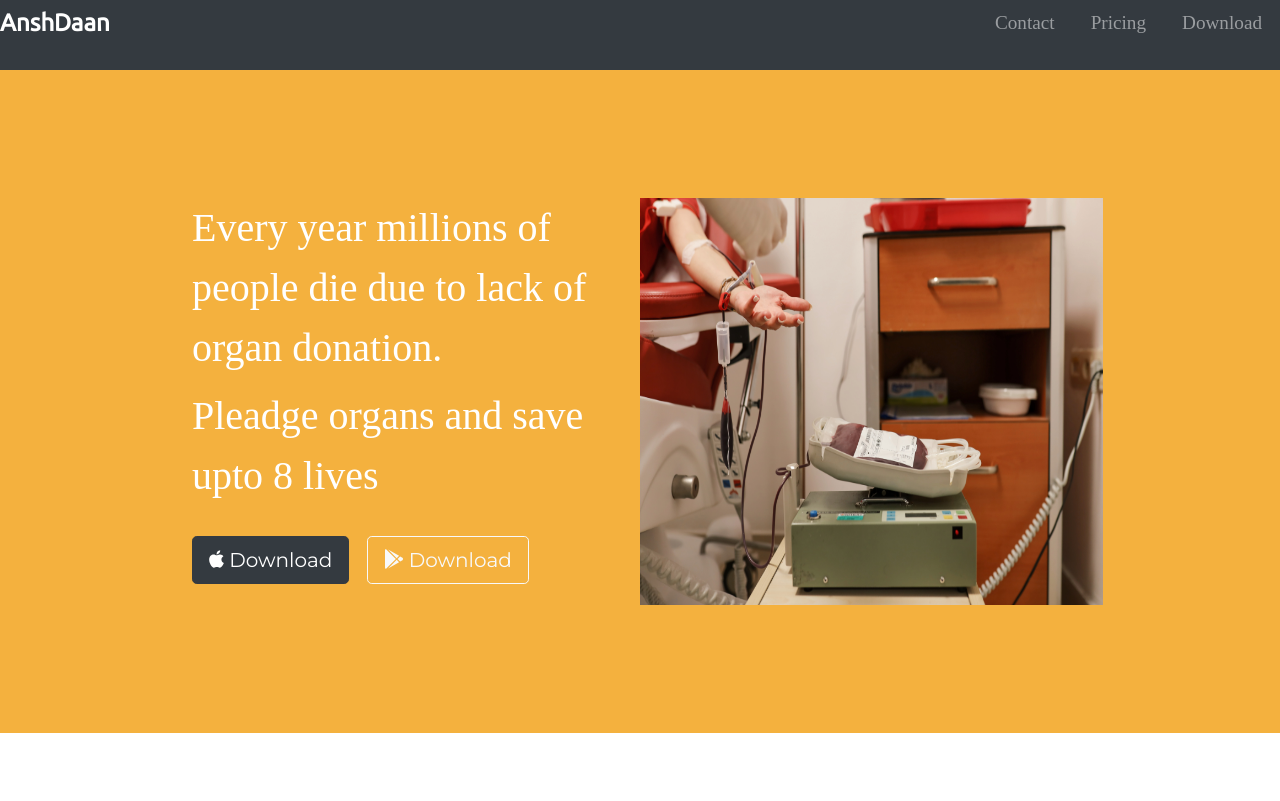
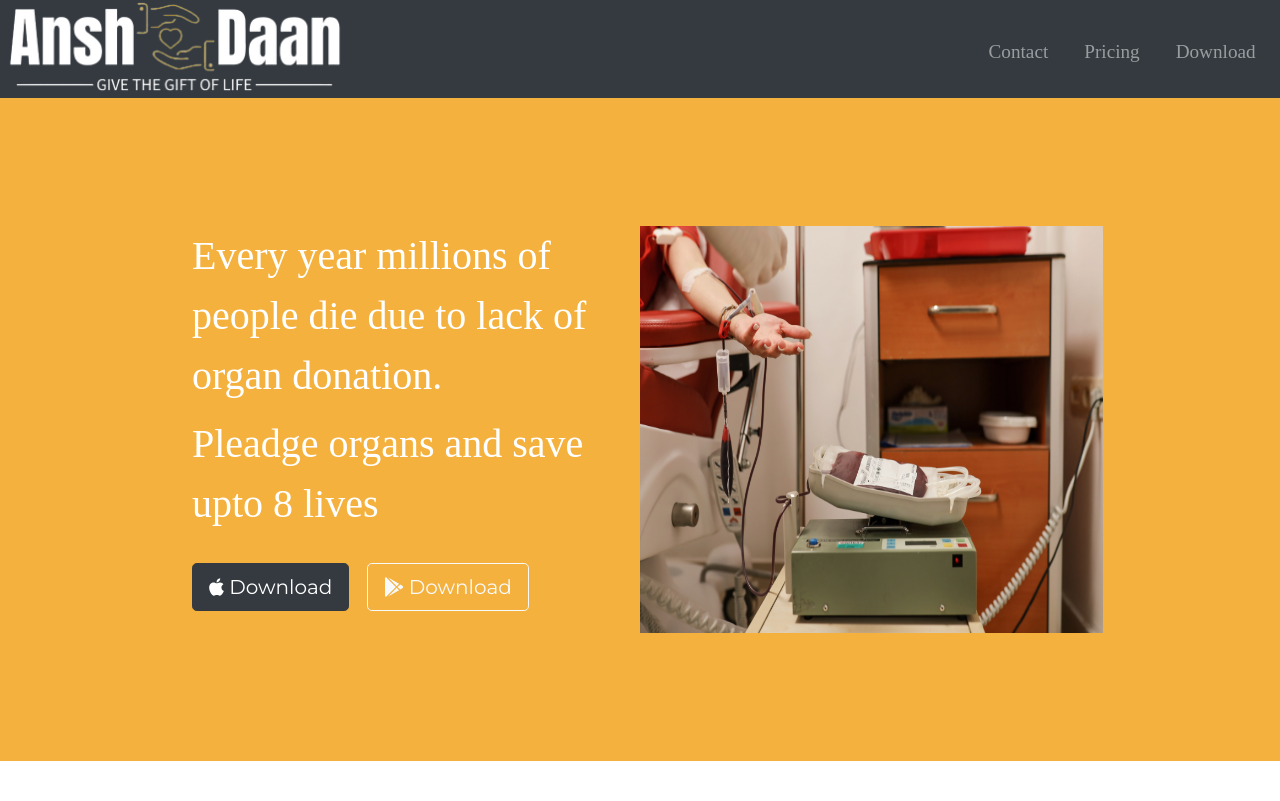
Before and after one commit to unique-gravel/Allograft-Project, a PHP site: page / in a window 1280 px wide. Shown: the top 801 px of the page. Run offline with PHP 8.4, Linux system fonts and the light colour scheme; some libraries are stand-ins or nearby versions.

Commit message:
replaced project name AnshDaan with appropriate logo in the navigation bar; added tab icon for index.html page; made necessary changes to the styles.css file to resize the navigation bar and adjust positioning of the contents of the same.

```diff
--- a/css/styles.css
+++ b/css/styles.css
@@ -45,13 +45,16 @@ p {
 /* Navigation Bar */
 
 .navbar {
-  padding: 0 0 1.5rem;
+  padding: 0 0 .1rem;
 }
 
 .navbar-brand {
   font-family: "Ubuntu";
-  font-size: 1.5rem;
+  font-size: 2.5rem;
   font-weight: bold;
+  padding-top: .5rem;
+  padding-left: 1rem;
+  padding-bottom: .5rem;
 }
 
 .nav-item {
@@ -62,6 +65,12 @@ p {
   font-size: 1.2rem;
   font-family: "Montserrat-Light";
 }
+
+#navbarTogglerDemo02 {
+  padding-top: .5rem;
+  padding-right: .4rem;
+ }
+
 
 /* Buttons */
 
--- a/index.html
+++ b/index.html
@@ -3,7 +3,8 @@
 
 <head>
   <meta charset="utf-8">
-  <title>TinDog</title>
+  <title>Together, We Can Save Lives - Join the Organ Donation Movement</title>
+  <link rel="icon" type="image/png" href="images/logo_2.png">
 
   <!-- Google Fonts -->
   <link href="https://fonts.googleapis.com/css?family=Montserrat|Ubuntu" rel="stylesheet">
@@ -31,7 +32,8 @@
 
       <nav class="navbar navbar-expand-lg navbar-dark bg-dark">
 
-        <a class="navbar-brand" href="index.html">AnshDaan</a>
+        <!-- <a class="navbar-brand" href="index.html">AnshDaan</a> -->
+        <a href="index.html"><img id="logo" src="images/logo_AnshDaan.png", width="350px"></a>
 
         <button class="navbar-toggler" type="button" data-toggle="collapse" data-target="#navbarTogglerDemo02">
             <span class="navbar-toggler-icon"></span>
```
Also changed, not shown: images/logo_2.png (added), images/logo_AnshDaan.png (added).
